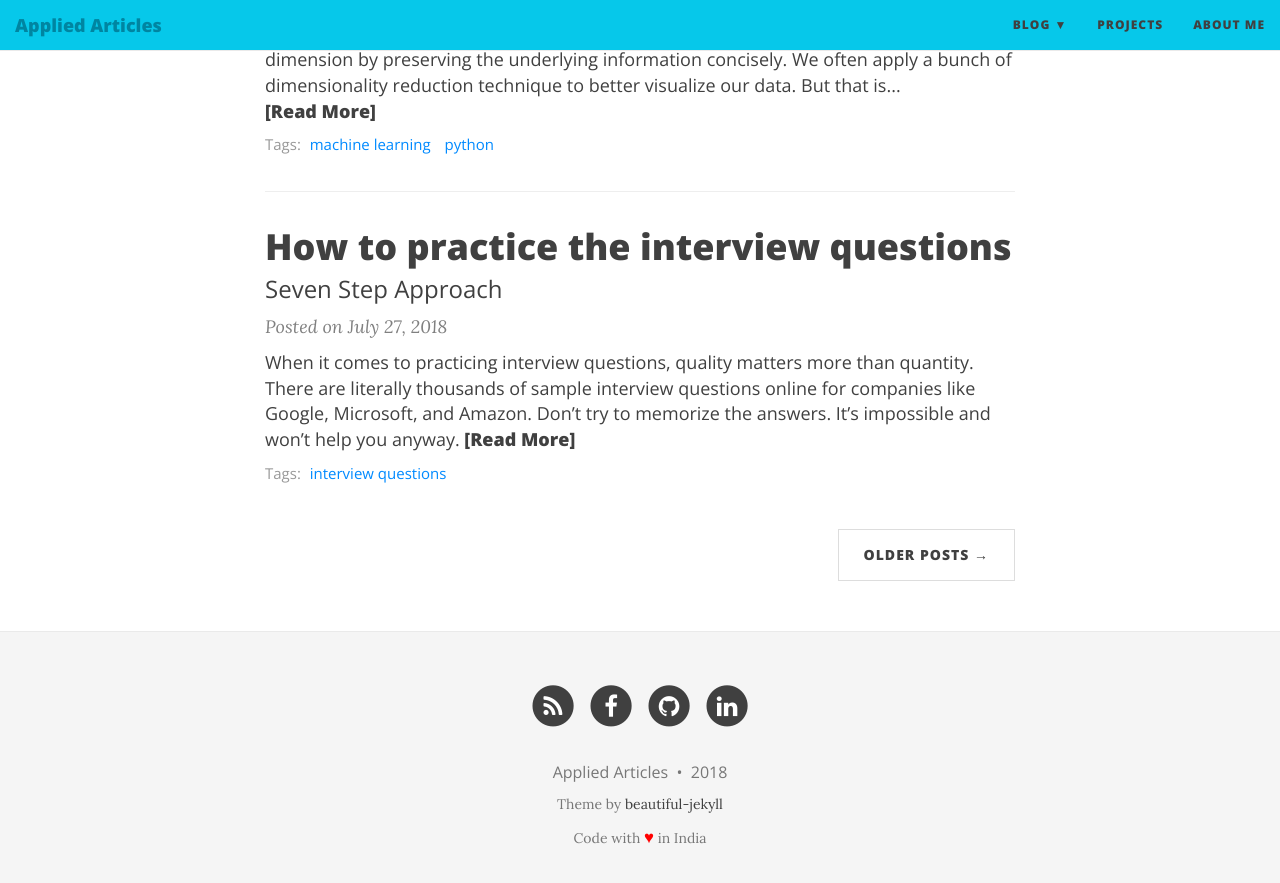
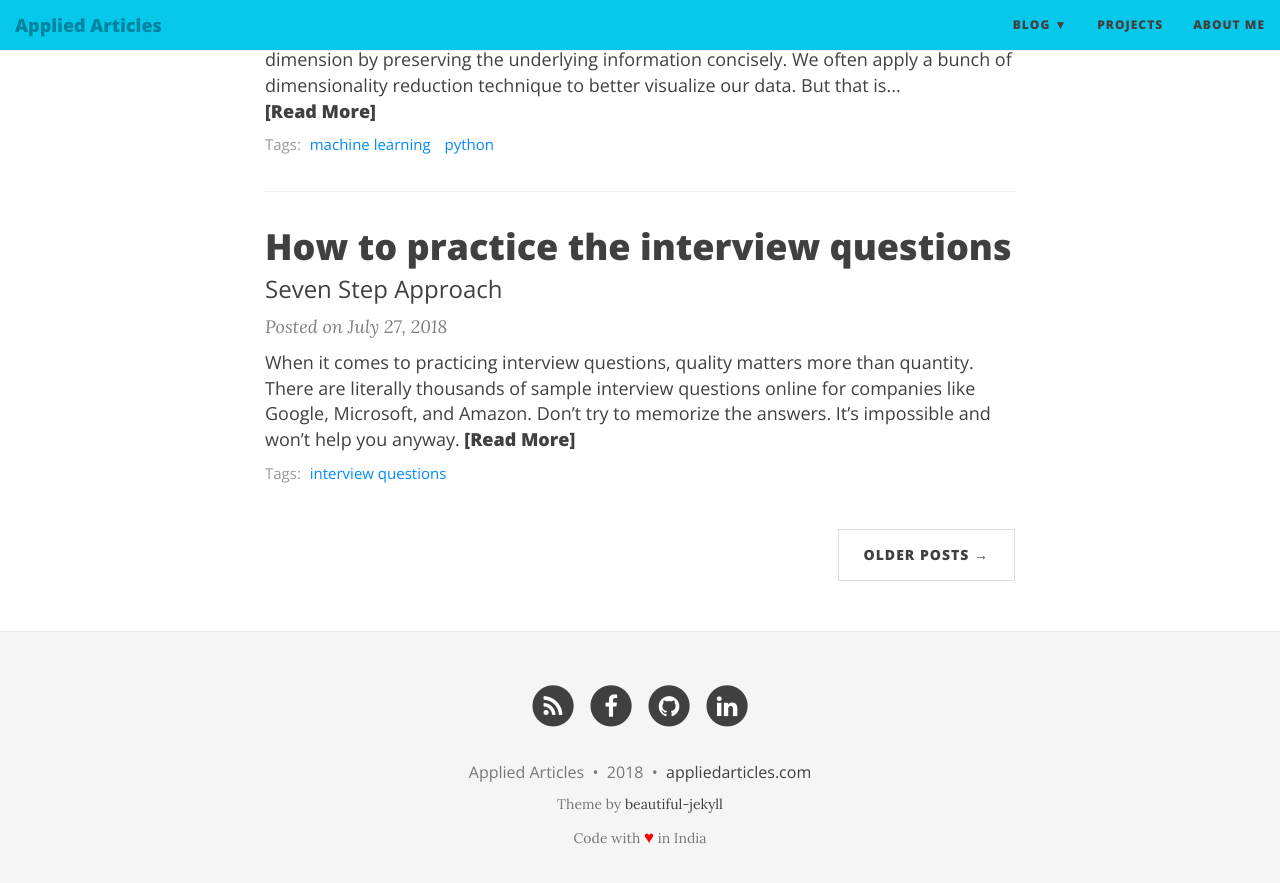
Before and after one commit to h-shekhar/h-shekhar.github.io, a Jekyll site: the page built from index.html, in a window 1280 px wide and 900 px high, scrolled down 1621 px. Shown: the top 883 px of the window. Built offline with Jekyll 4.4.1, drawn with Linux system fonts in a browser that asks for light colours; nearby versions of some CDN libraries; the list of posts is cut into pages by our own code; some of the changed lines change nothing that is shown.

Commit message:
added GA

```diff
--- a/_config.yml
+++ b/_config.yml
@@ -97,7 +97,7 @@ share-links-active:
 
 # How to display the link to the website in the footer
 # Remove this if you don't want a link in the footer
-# url-pretty: "appliedarticles.github.io"
+url-pretty: "appliedarticles.com"
 
 # --- Web Statistics Section --- #
 
@@ -105,7 +105,7 @@ share-links-active:
 #gtag: ""
 
 # Fill in your Google Analytics ID to track your website using GA
-#google_analytics: ""
+google_analytics: "UA-127947870-1"
 
 # Google Tag Manager ID
 #gtm: ""
```
Also changed, not shown: 13 other files.
